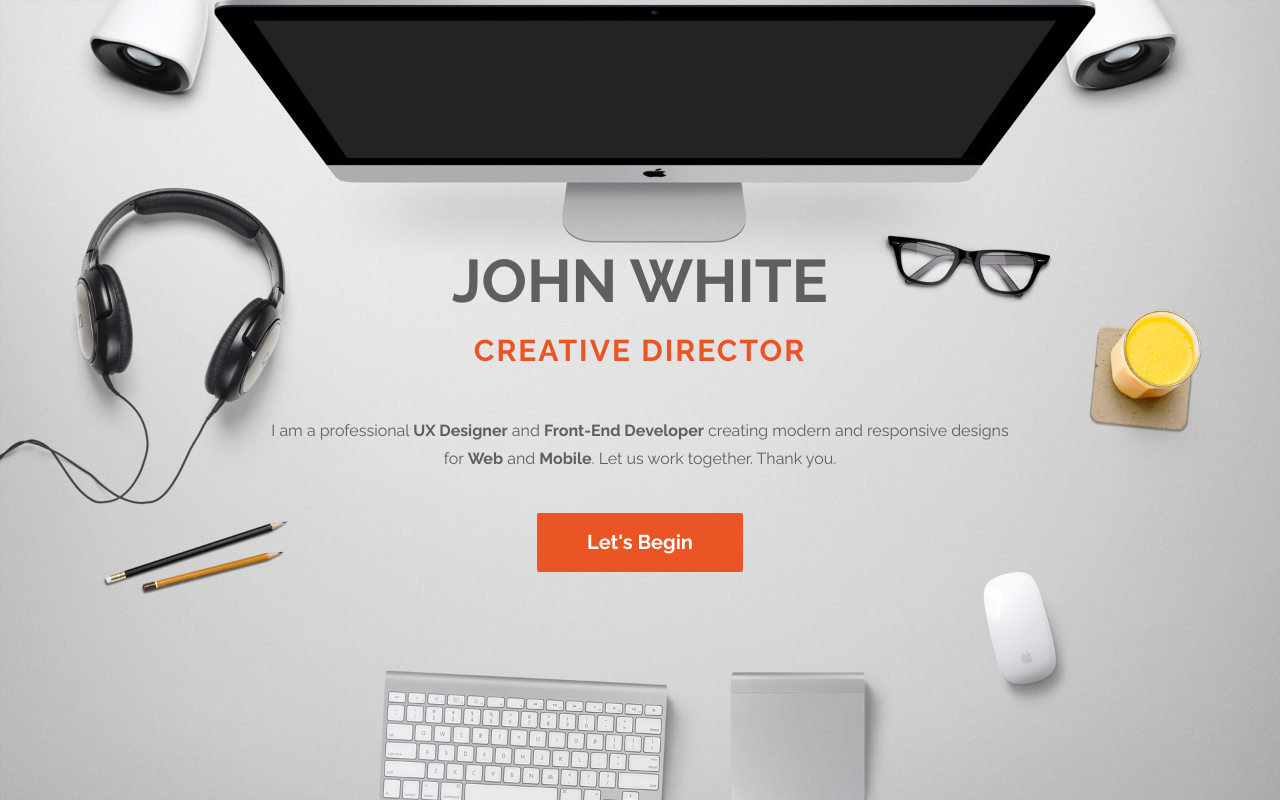
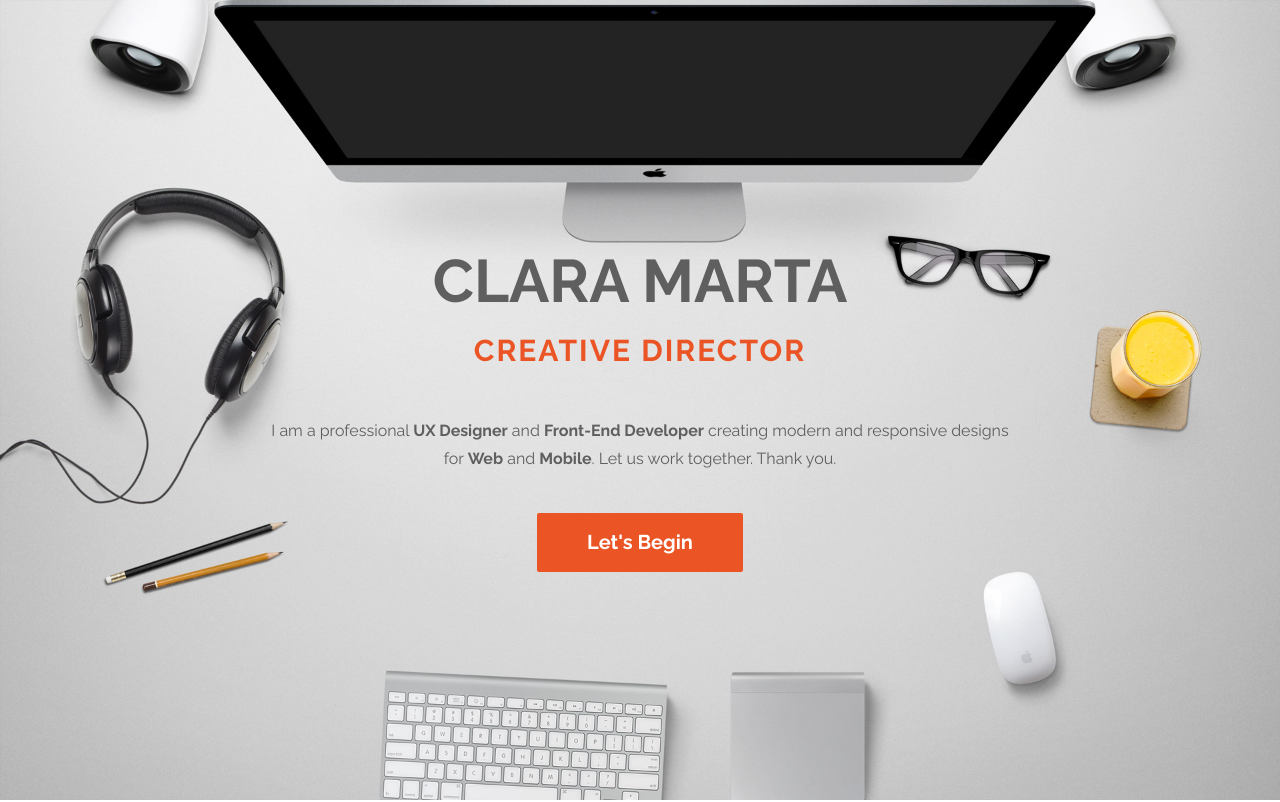
Before and after one commit to claramarta/claramarta.github.io, a plain HTML site: page index.html in a window 1280 px wide. Shown: the top 802 px of the page. Drawn offline with Linux system fonts and the light colour scheme.

Commit message:
update index

```diff
--- a/index.html
+++ b/index.html
@@ -56,7 +56,7 @@ https://templatemo.com/tm-464-ultra-profile
 			<div class="row">
 				<div class="col-md-2 col-sm-1"></div>
 				<div class="col-md-8 col-sm-10">
-					<h1 class="tm-home-title"><strong>John White</strong></h1>
+					<h1 class="tm-home-title"><strong>Clara Marta</strong></h1>
 					<h2 class="tm-home-subtitle">Creative Director</h2>
 					<p>I am a professional <strong>UX Designer</strong> and <strong>Front-End Developer</strong> creating modern and responsive designs for <strong>Web</strong> and <strong>Mobile</strong>. Let us work together. Thank you.</p>
 					<a href="#work" class="btn btn-default smoothScroll tm-view-more-btn">Let's Begin</a>
```
